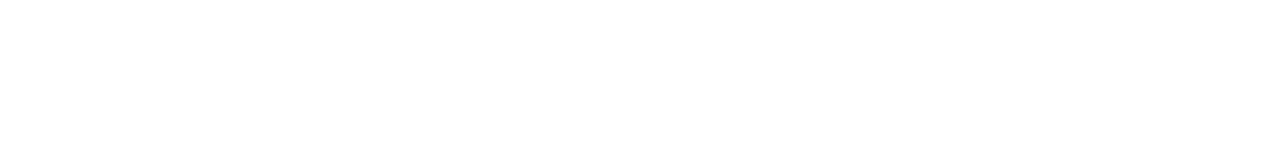
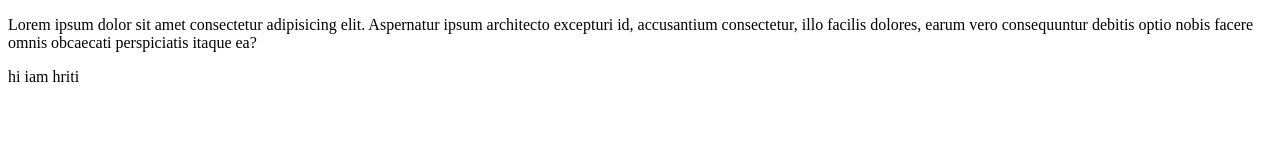
Before and after one commit to FarihaHriti/my-first-git, a plain HTML site: page index.html in a window 1280 px wide. Drawn offline with Linux system fonts and the light colour scheme.

Commit message:
my 2nd commit

```diff
--- a/index.html
+++ b/index.html
@@ -1,11 +1,18 @@
 <!DOCTYPE html>
 <html lang="en">
+
 <head>
     <meta charset="UTF-8">
     <meta name="viewport" content="width=device-width, initial-scale=1.0">
     <title>Document</title>
 </head>
+
 <body>
+    <p>Lorem ipsum dolor sit amet consectetur adipisicing elit. Aspernatur ipsum architecto excepturi id, accusantium
+        consectetur, illo facilis dolores, earum vero consequuntur debitis optio nobis facere omnis obcaecati
+        perspiciatis itaque ea?</p>
 
+        <p>hi iam hriti</p>
 </body>
+
 </html>
```
